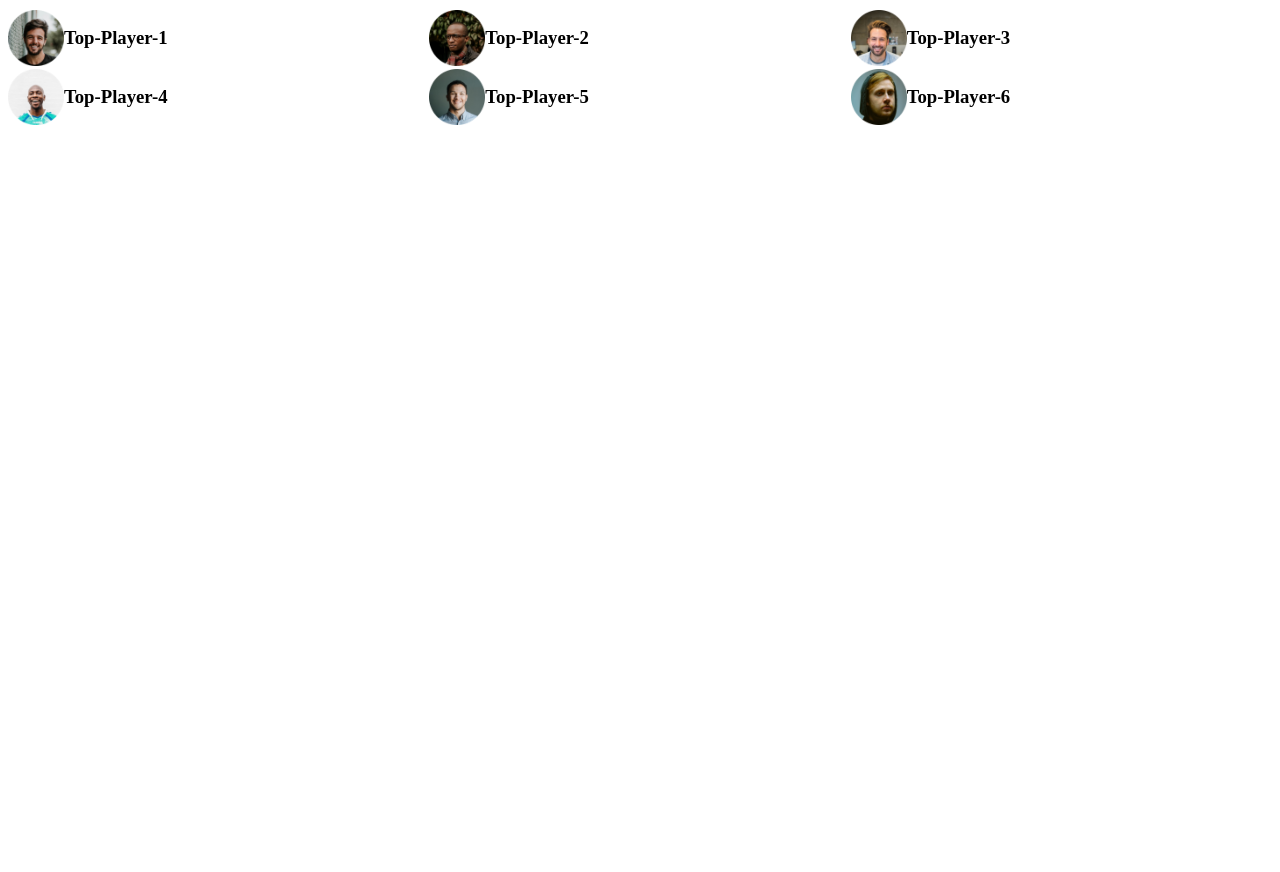
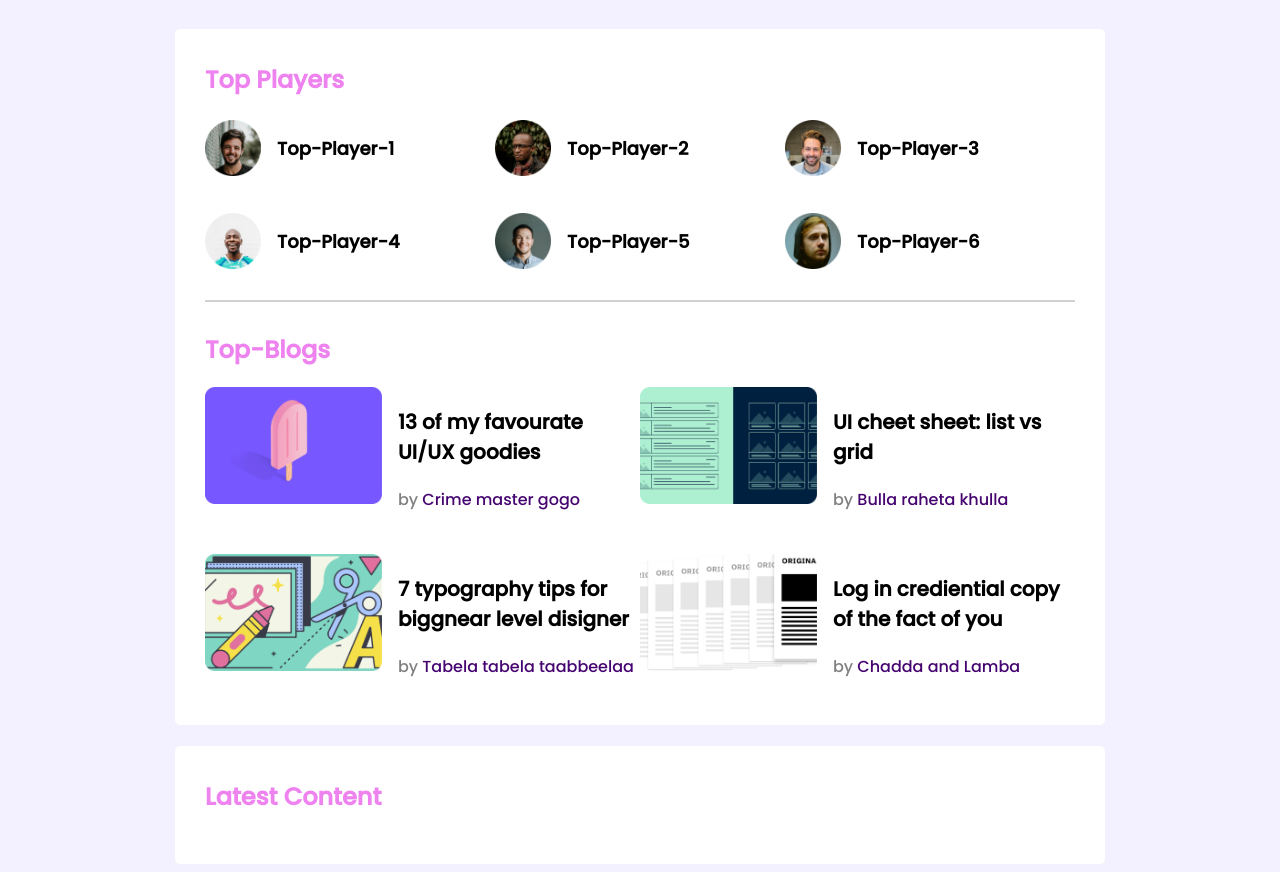
Before and after one commit to AnimeshMondol/leader, a plain HTML site: page index.html in a window 1280 px wide. Before the commit the page ends 800 px from the top, so only its background shows below. Drawn offline with Linux system fonts and the light colour scheme.

Commit message:
top platers done

```diff
--- a/index.html
+++ b/index.html
@@ -1,12 +1,17 @@
 <!DOCTYPE html>
 <html lang="en">
+
 <head>
     <meta charset="UTF-8">
     <meta http-equiv="X-UA-Compatible" content="IE=edge">
     <meta name="viewport" content="width=device-width, initial-scale=1.0">
+    <link rel="preconnect" href="https://fonts.googleapis.com">
+    <link rel="preconnect" href="https://fonts.gstatic.com" crossorigin>
+    <link href="https://fonts.googleapis.com/css2?family=Poppins:wght@500&display=swap" rel="stylesheet">
     <title>Leader Board</title>
     <link rel="stylesheet" href="styles/style.css">
 </head>
+
 <body>
     <!-- header and nav -->
     <header>
@@ -14,36 +19,86 @@
     </header>
     <!-- top player -->
     <main>
-        <section>
+        <section class="container">
             <div class="top-players">
+                <h2 class="section-title">Top Players</h2>
                 <div class="players">
                     <div class="player">
                         <img src="images/players/player-1.png" alt="">
-                        <h3>Top-Player-1</h3>
+                        <h3 class="player-name">Top-Player-1</h3>
                     </div>
                     <div class="player">
                         <img src="images/players/player-2.png" alt="">
-                        <h3>Top-Player-2</h3>
+                        <h3 class="player-name">Top-Player-2</h3>
                     </div>
                     <div class="player">
                         <img src="images/players/player-3.png" alt="">
-                        <h3>Top-Player-3</h3>
+                        <h3 class="player-name">Top-Player-3</h3>
                     </div>
                     <div class="player">
                         <img src="images/players/player-4.png" alt="">
-                        <h3>Top-Player-4</h3>
+                        <h3 class="player-name">Top-Player-4</h3>
                     </div>
                     <div class="player">
                         <img src="images/players/player-5.png" alt="">
-                        <h3>Top-Player-5</h3>
+                        <h3 class="player-name">Top-Player-5</h3>
                     </div>
                     <div class="player">
                         <img src="images/players/player-6.png" alt="">
-                        <h3>Top-Player-6</h3>
+                        <h3 class="player-name">Top-Player-6</h3>
                     </div>
                 </div>
             </div>
+            <hr>
+            <div class="top-blogs">
+                <h2 class="section-title">Top-Blogs</h2>
+                <div class="blogs">
+                    <article class="blog">
+                        <div class="thumb">
+                            <img src="images/blogs/blog-1.png" alt="">
+                        </div>
+                        <div class="blog-info">
+                            <h3 class="blog-title">13 of my favourate UI/UX goodies</h3>
+                            <p class="blog-author">by <a href="">Crime master gogo</a> </p>
+                        </div>
+                    </article>
+                    <article class="blog">
+                        <div class="thumb">
+                            <img src="images/blogs/blog-2.png" alt="">
+                        </div>
+                        <div class="blog-info">
+                            <h3 class="blog-title">UI cheet sheet: list vs grid</h3>
+                            <p class="blog-author">by <a href="">Bulla raheta khulla</a> </p>
+                        </div>
+                    </article>
+                    <article class="blog">
+                        <div class="thumb">
+                            <img src="images/blogs/blog-3.png" alt="">
+                        </div>
+                        <div class="blog-info">
+                            <h3 class="blog-title">7 typography tips for biggnear level disigner</h3>
+                            <p class="blog-author">by <a href="">Tabela tabela taabbeelaa</a> </p>
+                        </div>
+                    </article>
+                    <article class="blog">
+                        <div class="thumb">
+                            <img src="images/blogs/blog-4.png" alt="">
+                        </div>
+                        <div class="blog-info">
+                            <h3 class="blog-title">Log in crediential copy of the fact of you</h3>
+                            <p class="blog-author">by <a href="">Chadda and Lamba</a> </p>
+                        </div>
+                    </article>
+                </div>
+            </div>
+        </section>
+
+        <!-- latest course -->
+
+        <section class="container">
+            <h2 class="section-title">Latest Content</h2>
         </section>
     </main>
 </body>
+
 </html>
--- a/styles/style.css
+++ b/styles/style.css
@@ -1,7 +1,38 @@
+/* base style */
+
+body{
+    font-family: 'Poppins', sans-serif;
+    background-color: #f3f1ff;
+}
+main{
+    display: flex;
+    flex-direction: column;
+    align-items: center;
+}
+.container{
+    background-color: white;
+    width: 870px;
+    padding: 30px;
+    margin-top: 21px;
+    border-radius: 5px;
+}
+hr{
+    border: 1px solid #d1d1d1;
+    margin-bottom: 30px;
+}
 /* top-players-style */
+.top-players{
+    margin-bottom: 27px;
+}
+.section-title{
+    color: violet;
+    font-size: 24px;
+    margin-top: 3px;
+}
 .players{
     display: grid;
     grid-template-columns: repeat(3, 1fr);
+    grid-row-gap: 30px;
 }
 .player{
     display: flex;
@@ -11,3 +42,35 @@
     width: 56px;
     height: 56px;
 }
+.player-name{
+    padding-left: 16px;
+    font-size: 18px;
+}
+/* top blog */
+.blogs{
+    display: grid;
+    grid-template-columns: repeat(2, 1fr);
+    grid-row-gap: 26px;
+}
+.blog{
+    display: flex;
+}
+.blog .thumb img{
+    width: 177px;
+    height: 117px;
+}
+.blog-info{
+    margin-left: 16px;
+}
+.blog-title{
+    font-size: 20px;
+}
+.blog-author{
+    color: grey;
+    font-size: 16px;
+}
+.blog-author a{
+    text-decoration: none;
+    font-size: 16px;
+    color: #450470;
+}
```
